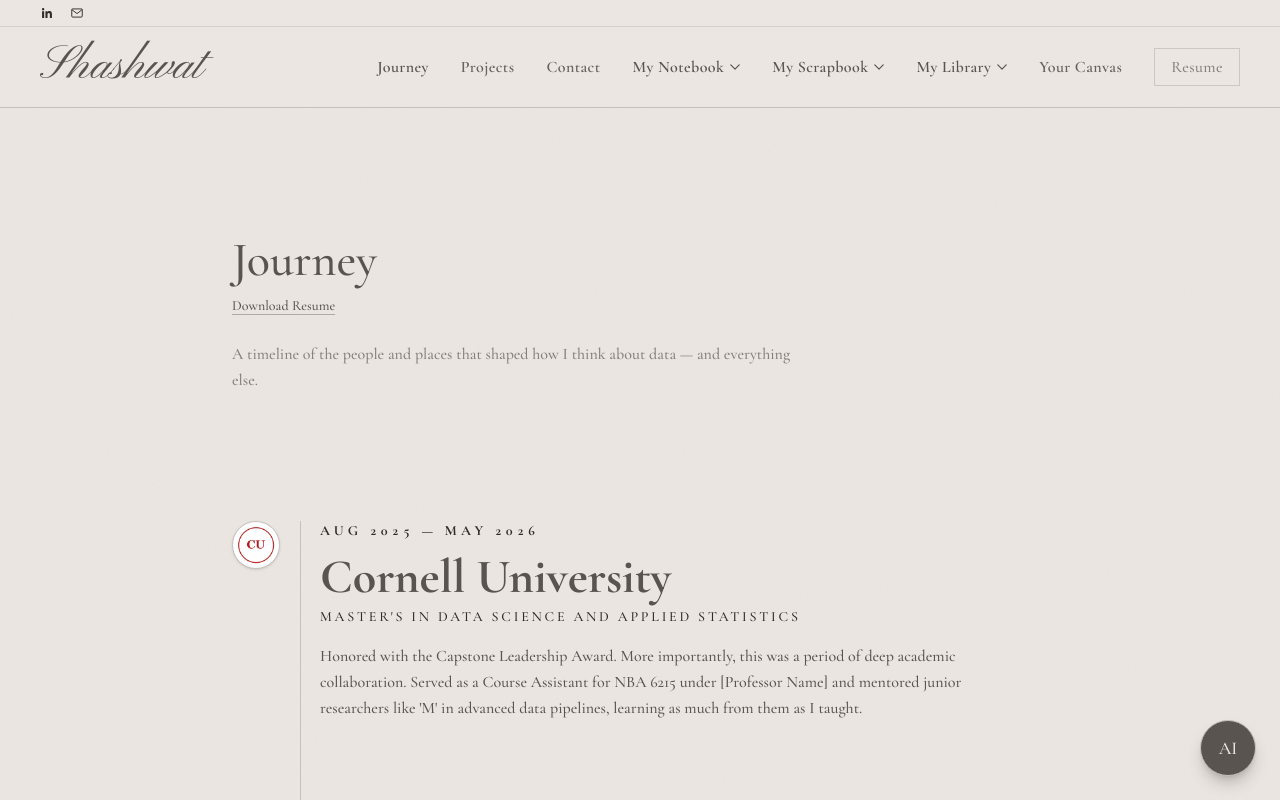
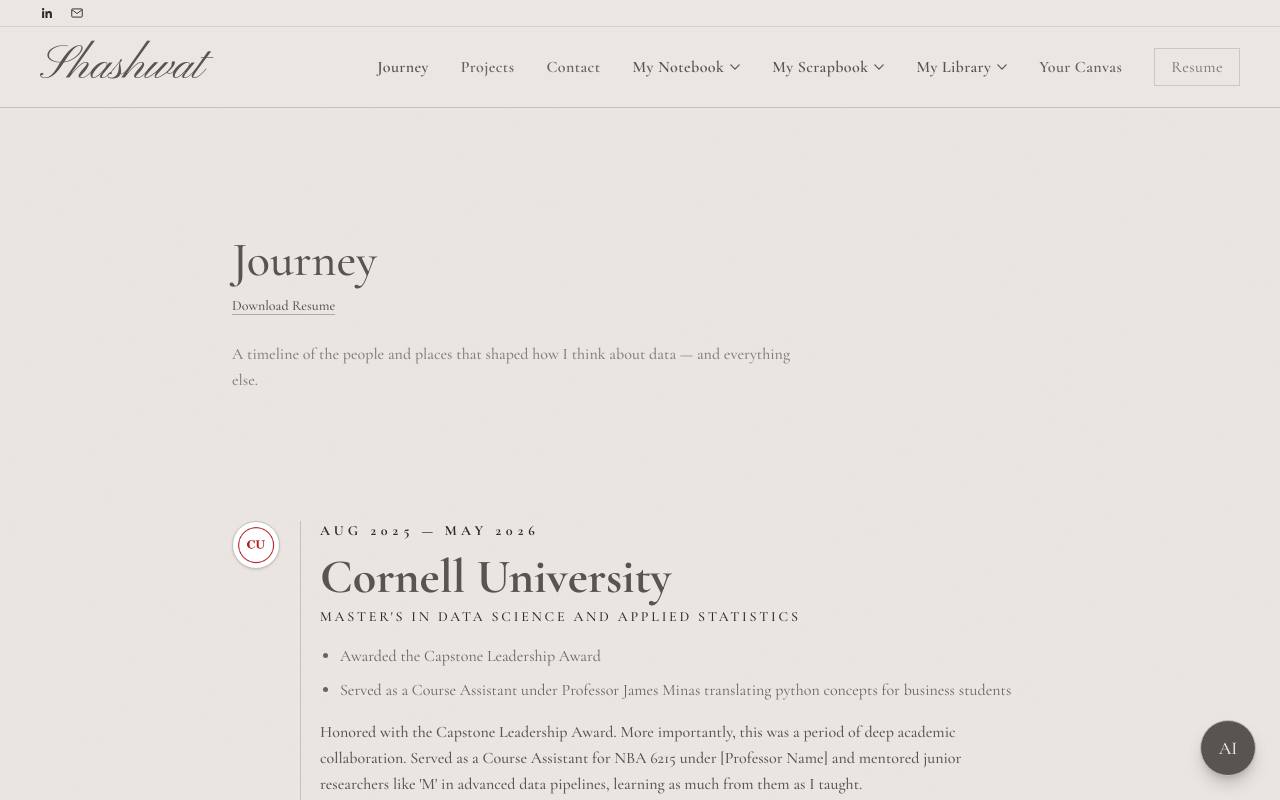
Before and after one commit to Shashwat-Modi/portfolio, a React (Vite) app: page /journey in a window 1280 px wide. Shown: the top 800 px of the page. Built offline with nearby package versions, Linux system fonts and the light colour scheme.

Commit message:
Added achievements to journey tab

```diff
--- a/src/data/contentData.js
+++ b/src/data/contentData.js
@@ -32,15 +32,15 @@
     {
       label: "My Scrapbook",
       items: [
-        { label: "Music & Acapella Mashups", to: "/compiling" },
+        { label: "Music & Mashups", to: "/compiling" },
         { label: "Formula 1", to: "/compiling" },
         { label: "Martial Arts", to: "/compiling" },
         { label: "Basketball", to: "/compiling" },
         { label: "Coffee", to: "/compiling" },
-        { label: "Travels", to: "/compiling" },
+        { label: "Travel", to: "/compiling" },
         { label: "Food", to: "/compiling" },
         { label: "Bughouse Chess", to: "/compiling" },
-      ],
+      ].sort((a, b) => a.label.localeCompare(b.label)),
     },
     {
       label: "My Library",
@@ -136,6 +136,10 @@
     date: "Aug 2025 — May 2026",
     title: "Cornell University",
     byline: "Master's in Data Science and Applied Statistics",
+    achievements: [
+      "Awarded the Capstone Leadership Award",
+      "Served as a Course Assistant under Professor James Minas translating python concepts for business students",
+    ],
     tier: "primary",
     logoFile: "cornell.png",
     description: "Honored with the Capstone Leadership Award. More importantly, this was a period of deep academic collaboration. Served as a Course Assistant for NBA 6215 under [Professor Name] and mentored junior researchers like 'M' in advanced data pipelines, learning as much from them as I taught."
@@ -243,12 +247,12 @@
     description: "A testament to years of technical discipline and musicality. Deepest gratitude to my teachers, Leon DSouza and Charmis Braganza, for guiding this journey."
   },
   {
-    date: "2013 — 2014",
+    date: "2011 — 2014",
     title: "The Cathedral and John Connon School",
-    byline: "House Captain (7th Grade)",
+    byline: "Best Student (Middle School)",
     tier: "tertiary",
     logoFile: "cajcs.png",
-    description: "An early introduction to team leadership and responsibility, setting the stage for future operational roles."
+    description: "An early introduction to team leadership and responsibility, recognition for academic as well as holistic growth and excellence. This recognition set the stage for future leadership pursuits."
   },
   {
     date: "The Beginning",
--- a/src/pages/Journey.jsx
+++ b/src/pages/Journey.jsx
@@ -68,6 +68,13 @@
         <p className="mt-1.5 text-sm uppercase tracking-[0.2em] text-charcoal">
           {node.byline}
         </p>
+        {node.achievements && node.achievements.length > 0 && (
+          <ul className="list-disc pl-5 my-4 space-y-2 text-[#595450]/90">
+            {node.achievements.map((bullet, idx) => (
+              <li key={idx} className="tracking-normal text-sm md:text-base font-normal leading-relaxed">{bullet}</li>
+            ))}
+          </ul>
+        )}
         <p className="mt-4 max-w-2xl text-base leading-relaxed text-dark-night">
           {node.description}
         </p>
```
